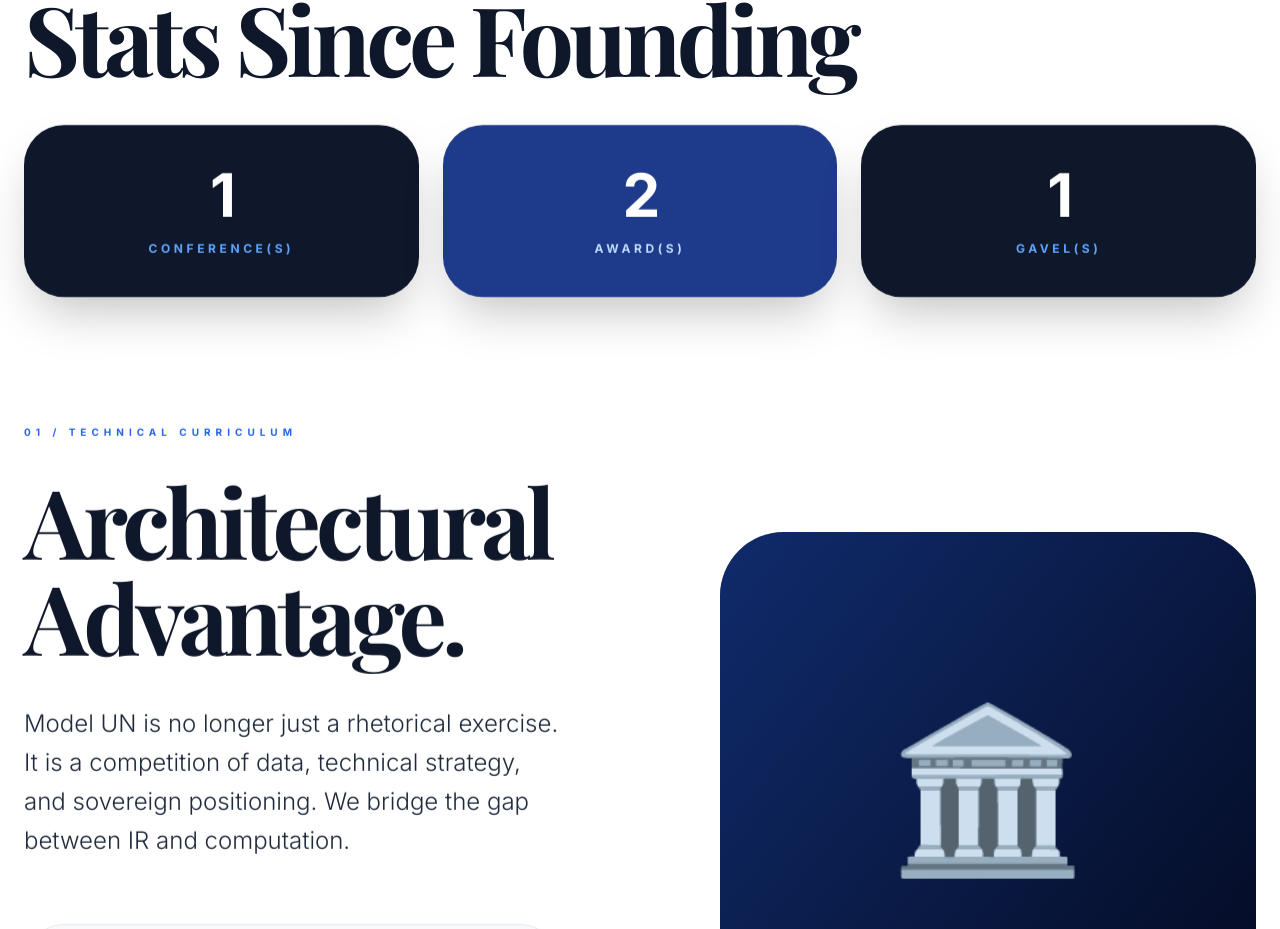
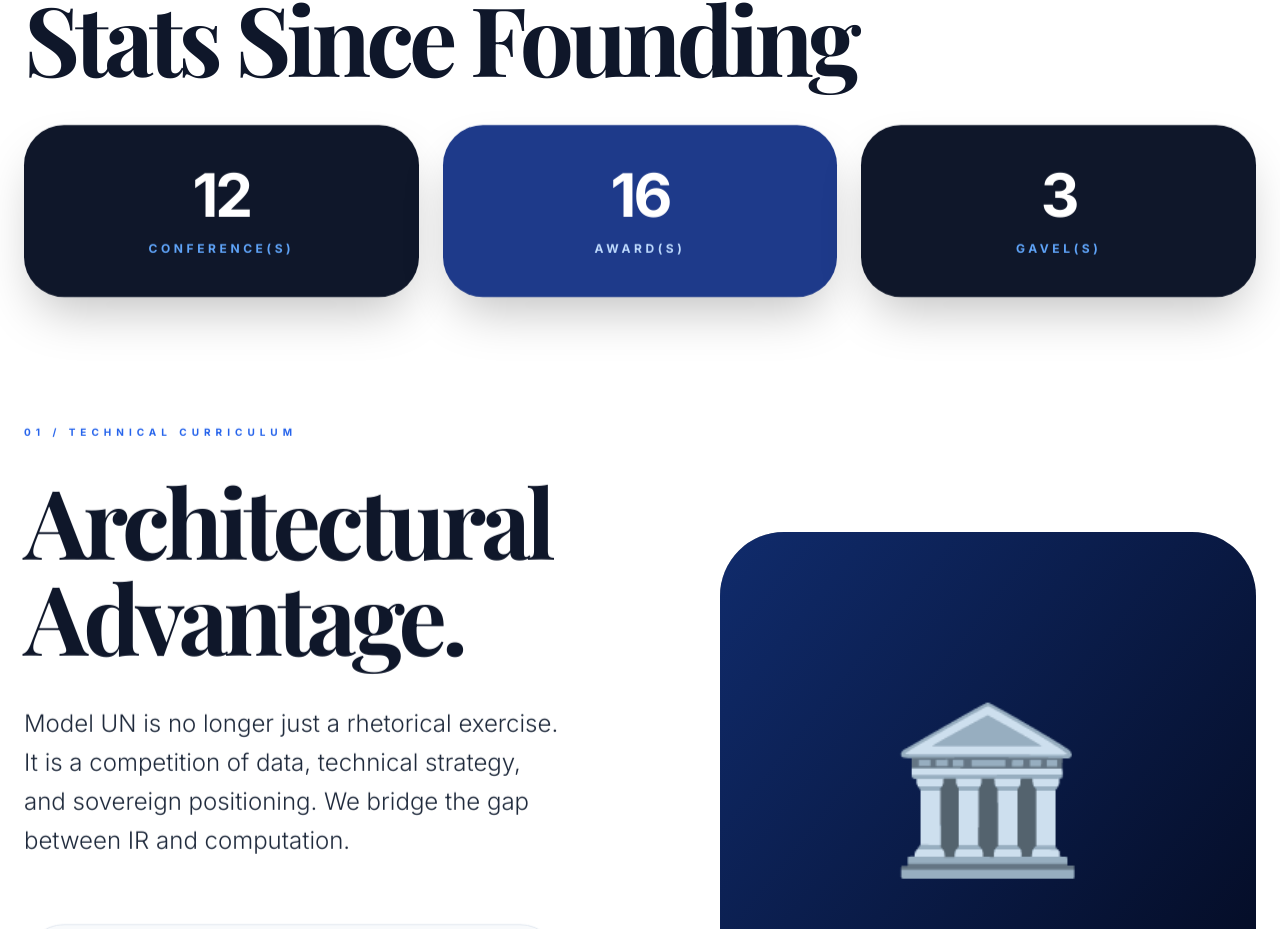
Before and after one commit to AMadaan1/diplomacy-lab, a React (Vite) app: page /#/ in a window 1280 px wide. Shown: the part 1516-2445 px from the top of the page. Built offline with nearby package versions, Linux system fonts and the light colour scheme.

Commit message:
Update LandingPage.tsx

```diff
--- a/components/LandingPage.tsx
+++ b/components/LandingPage.tsx
@@ -131,15 +131,15 @@ const LandingPage: React.FC = () => {
           <h2 className="text-5xl md:text-8xl font-bold mb-10 tracking-tighter leading-[1.1] text-slate-900">Stats Since Founding</h2>
           <div className="grid grid-cols-1 md:grid-cols-3 gap-6 mb-32 reveal">
             <div className="bg-slate-900 p-10 rounded-[2.5rem] text-center text-white hover:scale-105 transition-transform duration-500 shadow-2xl">
-               <div className="text-6xl font-black mb-4 tracking-tighter">1</div>
+               <div className="text-6xl font-black mb-4 tracking-tighter">12</div>
                <div className="text-xs uppercase tracking-[0.3em] text-blue-400 font-bold">Conference(s)</div>
             </div>
             <div className="bg-blue-900 p-10 rounded-[2.5rem] text-center text-white hover:scale-105 transition-transform duration-500 shadow-2xl">
-               <div className="text-6xl font-black mb-4 tracking-tighter">2</div>
+               <div className="text-6xl font-black mb-4 tracking-tighter">16</div>
                <div className="text-xs uppercase tracking-[0.3em] text-blue-200 font-bold">Award(s)</div>
             </div>
             <div className="bg-slate-900 p-10 rounded-[2.5rem] text-center text-white hover:scale-105 transition-transform duration-500 shadow-2xl">
-               <div className="text-6xl font-black mb-4 tracking-tighter">1</div>
+               <div className="text-6xl font-black mb-4 tracking-tighter">3</div>
                <div className="text-xs uppercase tracking-[0.3em] text-blue-400 font-bold">Gavel(s)</div>
             </div>
           </div>
```
